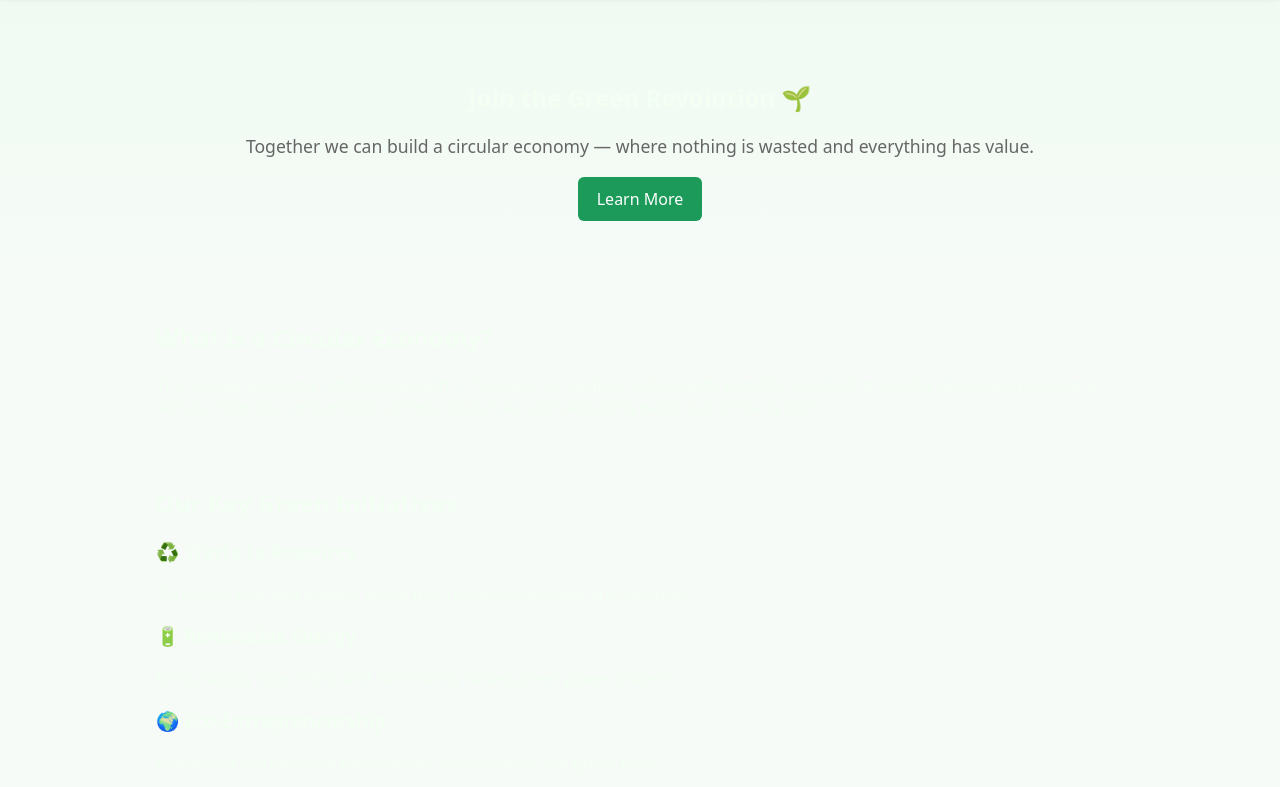
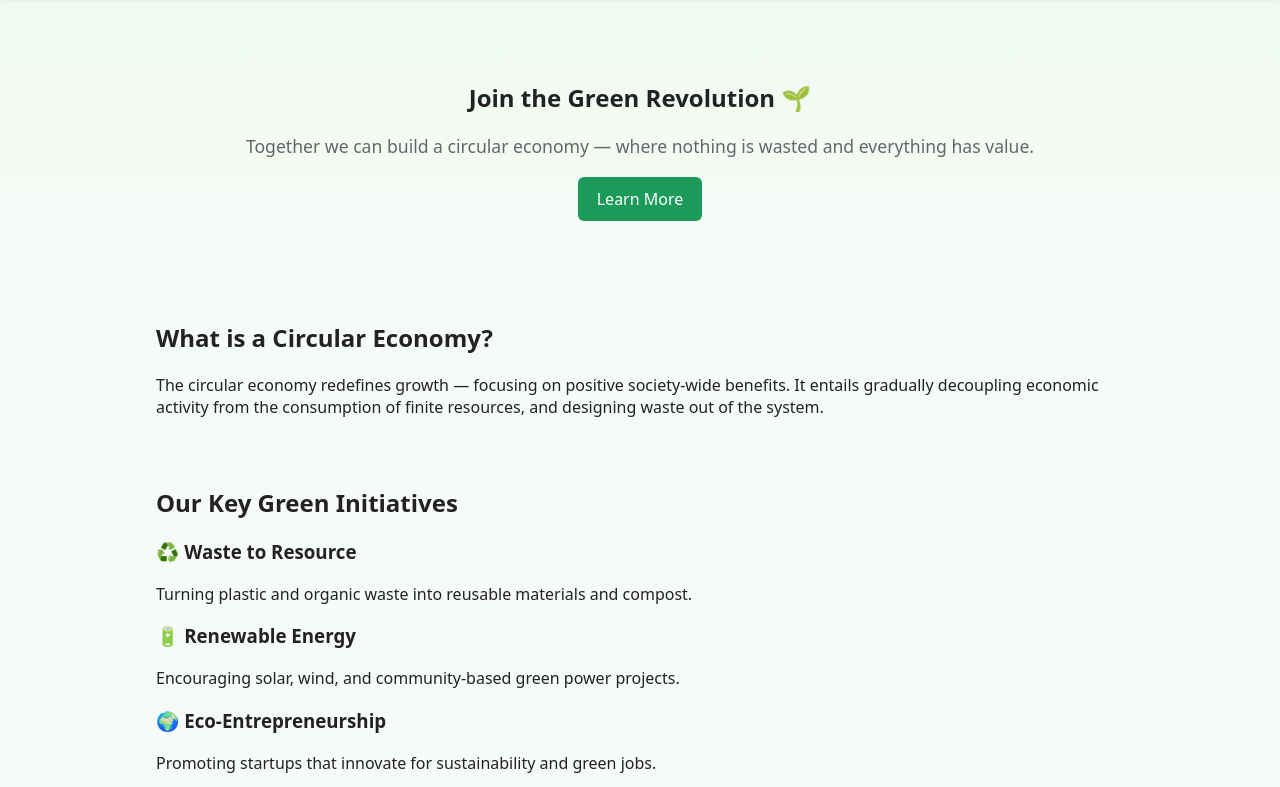
Before and after one commit to sumaynaik/Regenera, a plain HTML site: page index.html in a window 1280 px wide. Shown: the part 125-912 px from the top of the page. Drawn offline with Linux system fonts and the light colour scheme.

Commit message:
Update styles.css

```diff
--- a/styles.css
+++ b/styles.css
@@ -14,7 +14,7 @@ body {
   font-family: system-ui, -apple-system, "Segoe UI", Roboto, "Helvetica Neue", Arial;
   margin: 0;
   background: var(--bg);
-  color: #f4fff4;
+  color: #222;
 }
 
 /* ------------------ */
```
